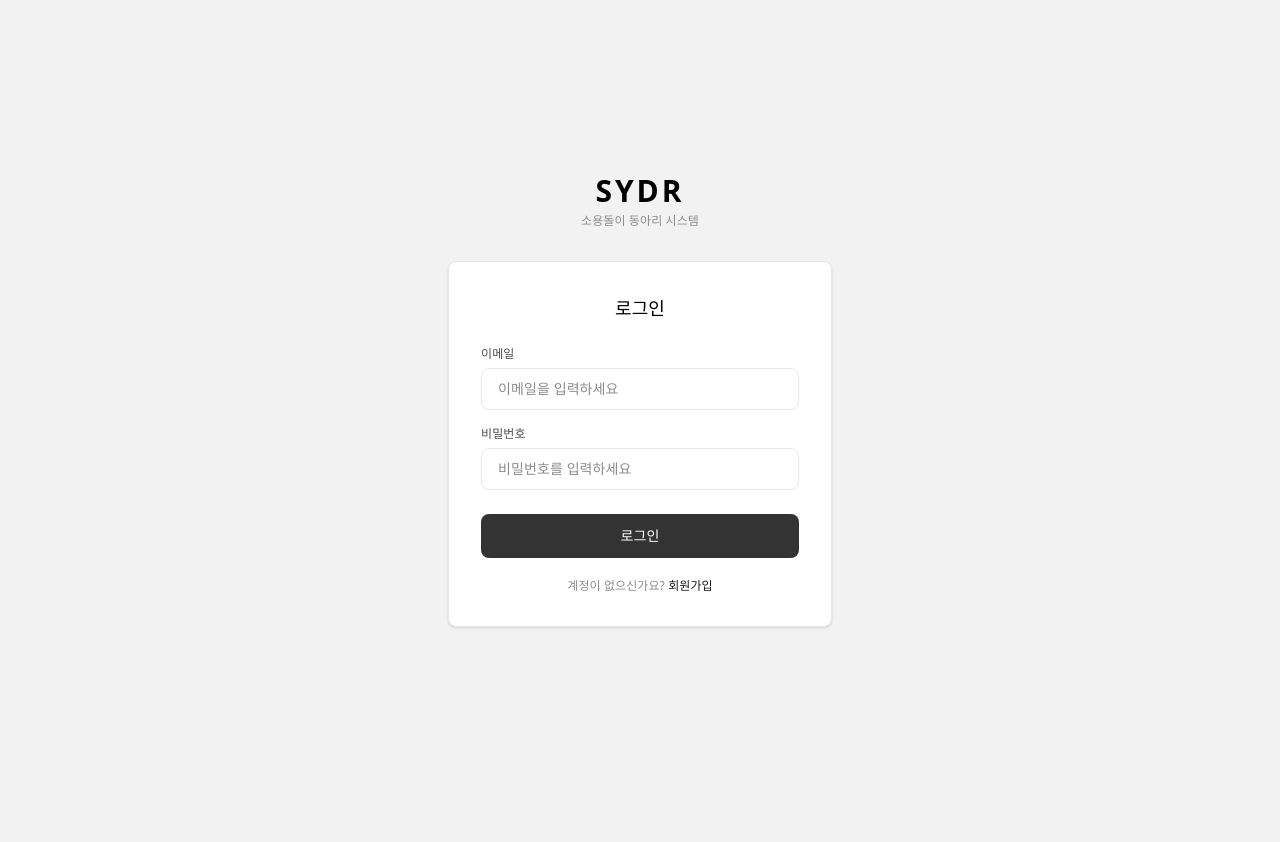
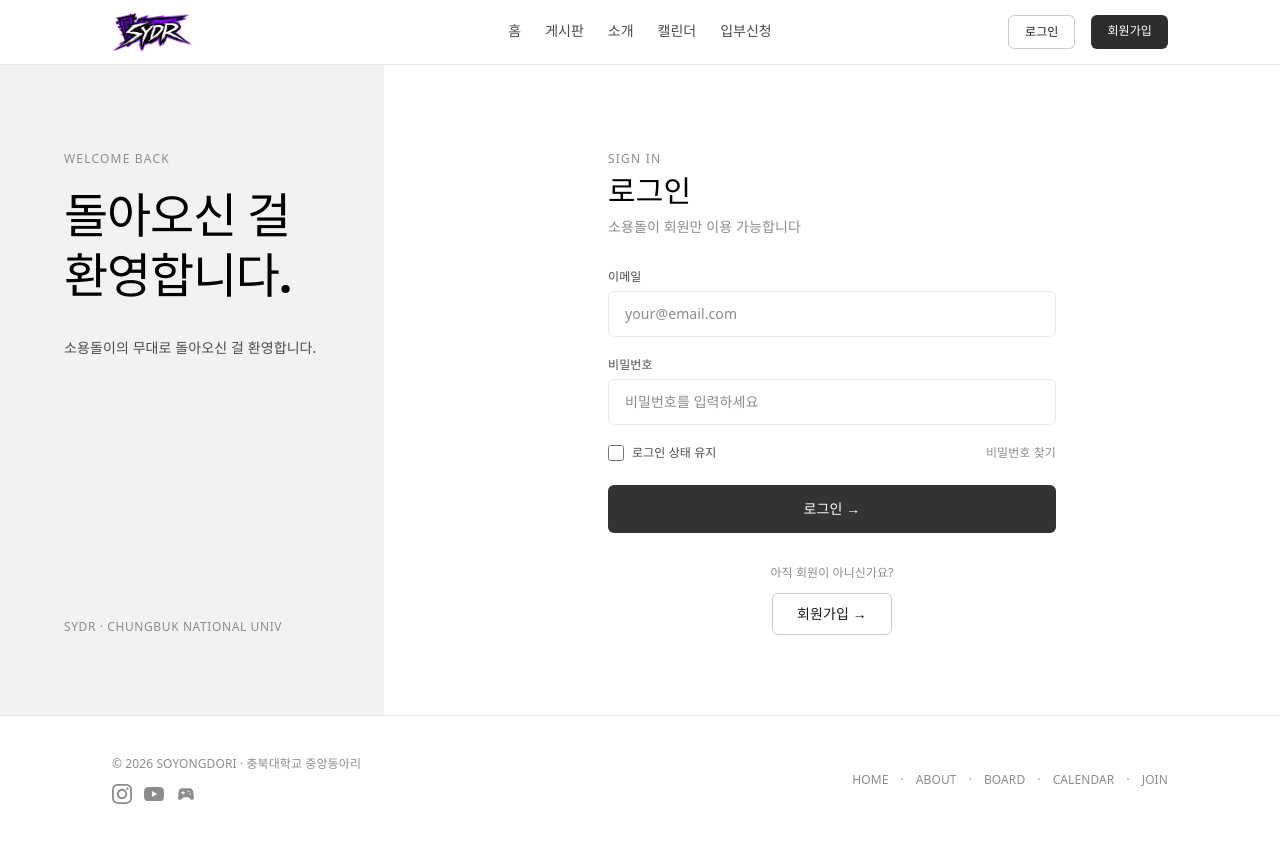
Before and after one commit to openWEBsw/project-soyongdori, a React (Vite) app in the folder frontend/: page /login in a window 1280 px wide. Before the commit the page ends 800 px from the top, so only its background shows below. Built offline with nearby package versions, Linux system fonts and the light colour scheme.

Commit message:
feat: 로그인페이지 좀 수정했는데 다른 브랜치파서 할려고 커밋해둠

```diff
--- a/frontend/src/features/auth/pages/LoginPage.tsx
+++ b/frontend/src/features/auth/pages/LoginPage.tsx
@@ -2,12 +2,15 @@ import { useState } from 'react';
 import { useNavigate, Link } from 'react-router-dom';
 import api from '../../../lib/api';
 import { useAuth } from '../../../contexts/AuthContext';
+import Header from '../../../shared/layout/Header';
+import Footer from '../../../shared/layout/Footer';
 
 function LoginPage() {
   const navigate = useNavigate();
   const { login } = useAuth();
   const [email, setEmail] = useState('');
   const [password, setPassword] = useState('');
+  const [rememberMe, setRememberMe] = useState(false);
   const [error, setError] = useState('');
   const [loading, setLoading] = useState(false);
 
@@ -31,66 +34,121 @@ function LoginPage() {
   };
 
   return (
-    <div className="min-h-screen bg-bg-light flex items-center justify-center px-4">
-      <div className="w-full max-w-sm">
-        {/* 로고 */}
-        <div className="text-center mb-8">
-          <div className="text-3xl font-black tracking-widest text-text-title mb-1">SYDR</div>
-          <div className="text-xs text-text-muted">소용돌이 동아리 시스템</div>
+    <div className="min-h-screen flex flex-col font-sans">
+      <Header />
+
+      {/* 메인 2컬럼 */}
+      <div className="flex flex-1 flex-col md:flex-row">
+        {/* 좌측: 환영 메시지 */}
+        <div className="bg-bg-light flex-1 flex flex-col justify-between px-8 md:px-16 py-12 md:py-20">
+          <div>
+            <span className="text-text-muted text-xs tracking-widest font-medium uppercase">
+              Welcome Back
+            </span>
+            <h1 className="text-4xl md:text-5xl font-black text-text-title tracking-tight mt-4 leading-tight">
+              돌아오신 걸<br />환영합니다.
+            </h1>
+
+            <div className="mt-8 text-sm font-light leading-relaxed text-text-secondary">
+              <p>소용돌이의 무대로 돌아오신 걸 환영합니다.</p>
+            </div>
           </div>
 
-        <div className="bg-bg-white border border-border-light rounded-lg px-8 py-8 shadow-sm">
-          <h2 className="text-lg font-bold text-text-title text-center mb-6">로그인</h2>
+          <span className="text-xs text-text-muted tracking-wider mt-12">
+            SYDR · CHUNGBUK NATIONAL UNIV
+          </span>
+        </div>
+
+        {/* 우측: 로그인 폼 */}
+        <div className="bg-bg-white flex-3 flex items-center justify-center px-8 md:px-16 py-12 md:py-20">
+          <div className="w-full max-w-md">
+            <span className="text-text-muted text-xs tracking-widest font-medium uppercase">
+              Sign In
+            </span>
+            <h2 className="text-3xl font-bold text-text-title mt-1 mb-2">로그인</h2>
+            <p className="text-sm text-text-muted mb-8">
+              소용돌이 회원만 이용 가능합니다
+            </p>
 
             <form onSubmit={handleSubmit}>
-            <div className="mb-4">
-              <label className="text-xs font-semibold text-text-secondary block mb-1.5">이메일</label>
+              {/* 이메일 */}
+              <div className="mb-5">
+                <label className="text-xs font-semibold text-text-secondary block mb-1.5">
+                  이메일
+                </label>
                 <input
                   type="email"
                   value={email}
                   onChange={e => setEmail(e.target.value)}
-                placeholder="이메일을 입력하세요"
+                  placeholder="your@email.com"
                   required
-                className="w-full border border-border-light rounded-lg px-4 py-2.5 text-sm text-text-primary outline-none bg-bg-white focus:border-border-dark transition-colors box-border"
+                  className="w-full border border-border-light rounded-md px-4 py-3 text-sm text-text-primary outline-none bg-bg-white focus:border-border-dark transition-colors box-border"
                 />
               </div>
 
-            <div className="mb-6">
-              <label className="text-xs font-semibold text-text-secondary block mb-1.5">비밀번호</label>
+              {/* 비밀번호 */}
+              <div className="mb-5">
+                <label className="text-xs font-semibold text-text-secondary block mb-1.5">
+                  비밀번호
+                </label>
                 <input
                   type="password"
                   value={password}
                   onChange={e => setPassword(e.target.value)}
                   placeholder="비밀번호를 입력하세요"
                   required
-                className="w-full border border-border-light rounded-lg px-4 py-2.5 text-sm text-text-primary outline-none bg-bg-white focus:border-border-dark transition-colors box-border"
+                  className="w-full border border-border-light rounded-md px-4 py-3 text-sm text-text-primary outline-none bg-bg-white focus:border-border-dark transition-colors box-border"
                 />
               </div>
 
+              {/* 로그인 유지 + 비밀번호 찾기 */}
+              <div className="flex items-center justify-between mb-6">
+                <label className="flex items-center gap-2 cursor-pointer">
+                  <input
+                    type="checkbox"
+                    checked={rememberMe}
+                    onChange={e => setRememberMe(e.target.checked)}
+                    className="w-4 h-4 border border-border-dark rounded accent-bg-dark"
+                  />
+                  <span className="text-xs text-text-secondary">로그인 상태 유지</span>
+                </label>
+                <button type="button" className="text-xs text-text-muted hover:text-text-primary transition-colors cursor-pointer bg-transparent border-none">
+                  비밀번호 찾기
+                </button>
+              </div>
+
+              {/* 에러 메시지 */}
               {error && (
-              <div className="bg-red-50 border border-red-200 rounded-lg px-4 py-3 text-xs text-text-danger mb-4">
+                <div className="bg-red-50 border border-red-200 rounded-md px-4 py-3 text-xs text-text-danger mb-4">
                   {error}
                 </div>
               )}
 
+              {/* 로그인 버튼 */}
               <button
                 type="submit"
                 disabled={loading}
-              className={`w-full bg-btn-primary-bg text-btn-primary-text rounded-lg py-3 text-sm font-semibold cursor-pointer transition-opacity ${loading ? 'opacity-60 cursor-not-allowed' : 'hover:opacity-90'}`}
+                className={`w-full bg-btn-primary-bg text-btn-primary-text rounded-md py-3.5 text-sm font-bold cursor-pointer transition-opacity ${loading ? 'opacity-60 cursor-not-allowed' : 'hover:opacity-90'}`}
               >
-              {loading ? '로그인 중...' : '로그인'}
+                {loading ? '로그인 중...' : '로그인 →'}
               </button>
             </form>
 
-          <div className="mt-5 text-center text-xs text-text-muted">
-            계정이 없으신가요?{' '}
-            <Link to="/signup" className="text-text-primary font-semibold hover:underline">
-              회원가입
+            {/* 회원가입 안내 */}
+            <div className="mt-8 text-center">
+              <p className="text-xs text-text-muted mb-3">아직 회원이 아니신가요?</p>
+              <Link
+                to="/signup"
+                className="text-sm font-bold text-text-primary border border-border-dark rounded-md px-6 py-2.5 hover:bg-bg-light transition-colors inline-block"
+              >
+                회원가입 →
               </Link>
             </div>
           </div>
         </div>
       </div>
+      <Footer />
+    </div>
   );
 }
 
```
Lines whose indentation alone changed are shown as unchanged.
